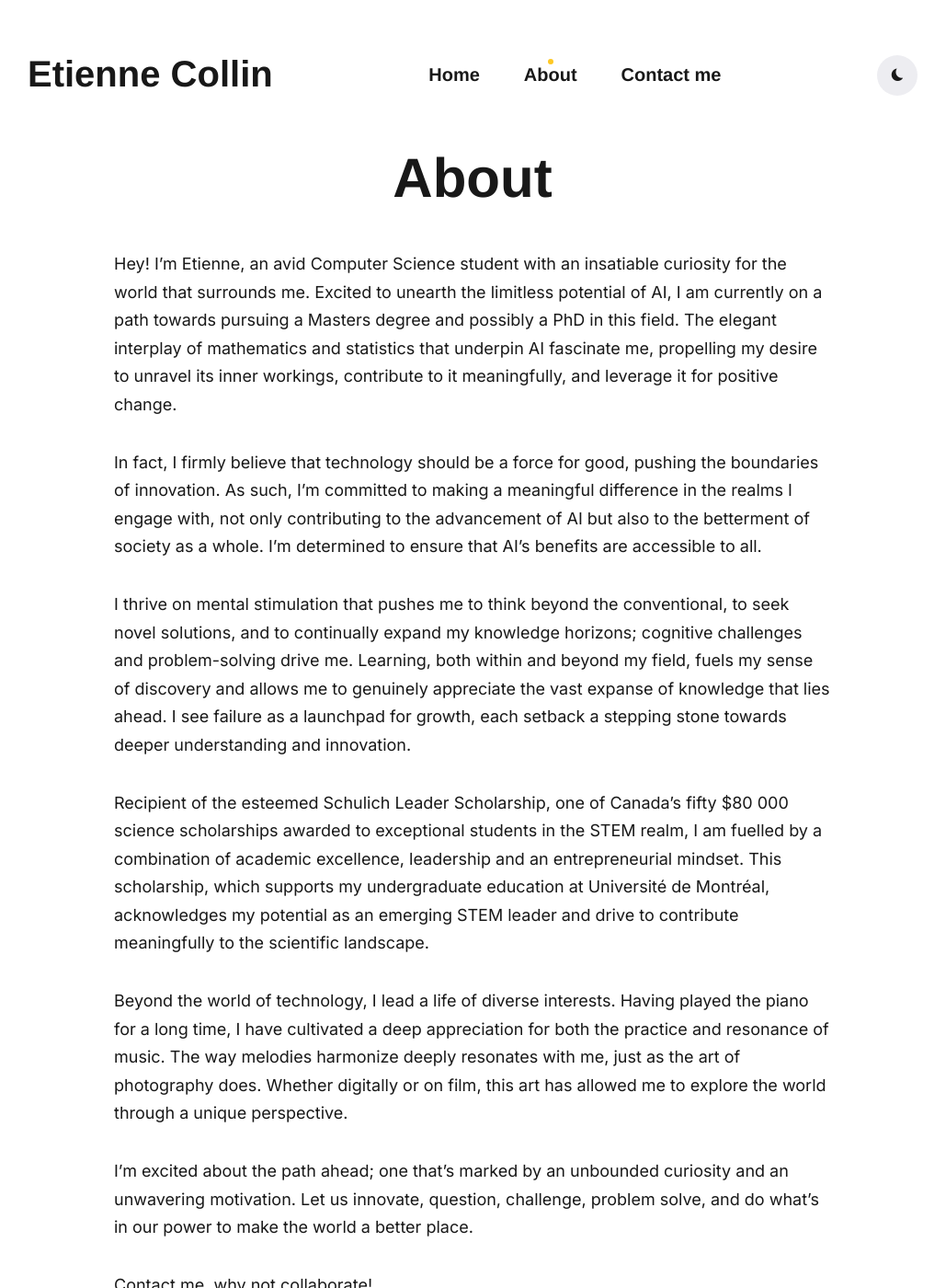
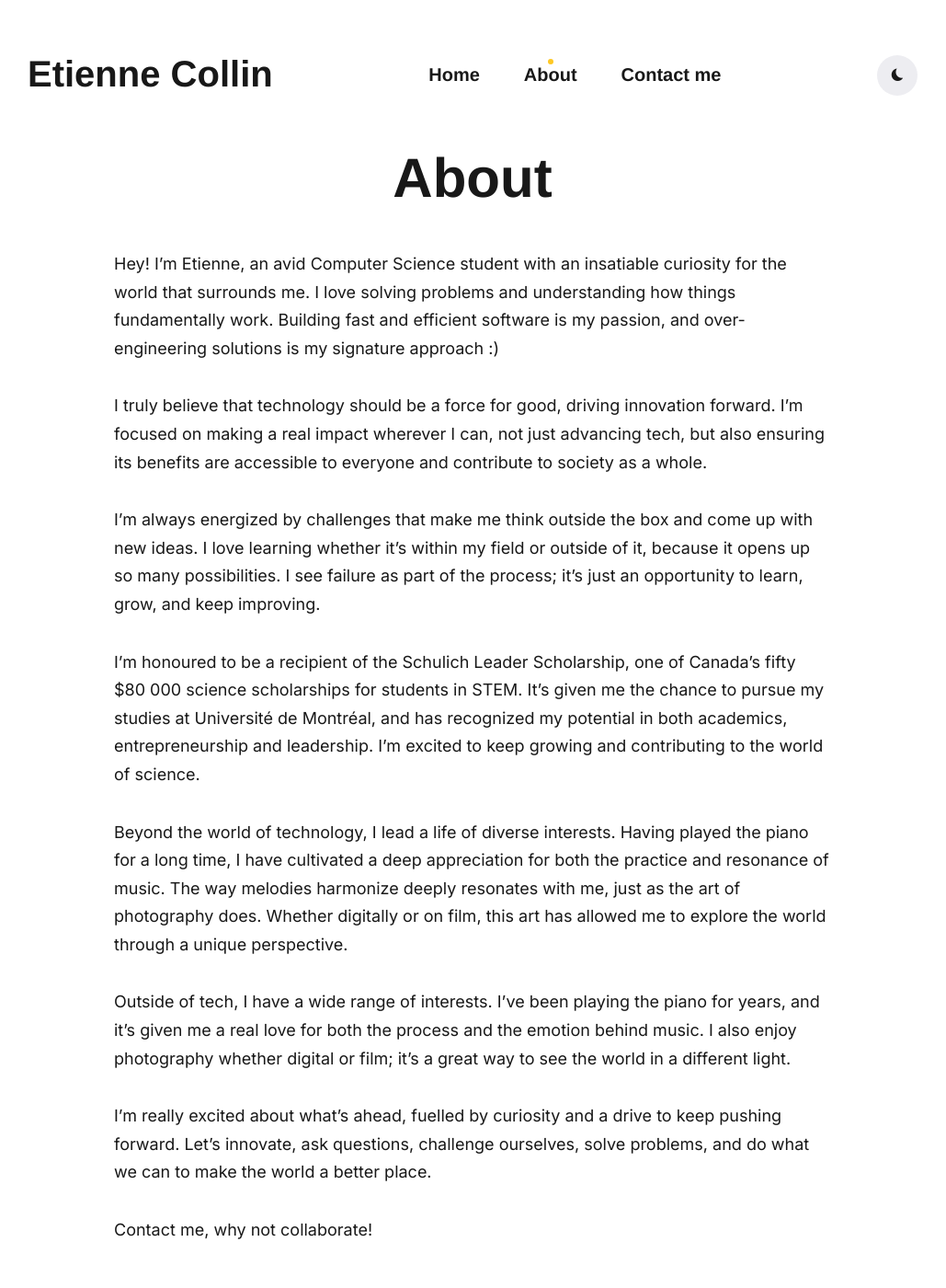
Before and after one commit to etiennecollin/etiennecollin.github.io, a Jekyll site: the page built from _pages/about.md, in a window 1280 px wide and 1400 px high. Shown: the whole window at 92% size, without its empty margins (126-1155 px from the left). Built offline with Jekyll 4.4.1, drawn with Linux system fonts in a browser that asks for light colours; nearby versions of some CDN libraries; some web fonts are replaced; some of the changed text lies outside the part shown.

Commit message:
Updated about me and bio

```diff
--- a/_pages/about.md
+++ b/_pages/about.md
@@ -5,23 +5,21 @@ permalink: /about/
 image:
 ---
 
-Hey! I'm Etienne, an avid Computer Science student with an insatiable curiosity for the world that surrounds me. Excited to unearth the limitless potential of AI, I am currently on a path towards pursuing a Masters degree and possibly a PhD in this field. The elegant interplay of mathematics and statistics that underpin AI fascinate me, propelling my desire to unravel its inner workings, contribute to it meaningfully, and leverage it for positive change.
+Hey! I'm Etienne, an avid Computer Science student with an insatiable curiosity for the world that surrounds me. I love solving problems and understanding how things fundamentally work. Building fast and efficient software is my passion, and over-engineering solutions is my signature approach :)
 
-In fact, I firmly believe that technology should be a force for good, pushing the boundaries of innovation. As such, I’m committed to making a meaningful difference in the realms I engage with, not only contributing to the advancement of AI but also to the betterment of society as a whole. I'm determined to ensure that AI’s benefits are accessible to all.
+I truly believe that technology should be a force for good, driving innovation forward. I’m focused on making a real impact wherever I can, not just advancing tech, but also ensuring its benefits are accessible to everyone and contribute to society as a whole.
 
-I thrive on mental stimulation that pushes me to think beyond the conventional, to seek novel solutions, and to continually expand my knowledge horizons; cognitive challenges and problem-solving drive me. Learning, both within and beyond my field, fuels my sense of discovery and allows me to genuinely appreciate the vast expanse of knowledge that lies ahead. I see failure as a launchpad for growth, each setback a stepping stone towards deeper understanding and innovation.
+I’m always energized by challenges that make me think outside the box and come up with new ideas. I love learning whether it’s within my field or outside of it, because it opens up so many possibilities. I see failure as part of the process; it’s just an opportunity to learn, grow, and keep improving.
 
-Recipient of the esteemed Schulich Leader Scholarship, one of Canada's fifty \$80 000 science scholarships awarded to exceptional students in the STEM realm, I am fuelled by a combination of academic excellence, leadership and an entrepreneurial mindset. This scholarship, which supports my undergraduate education at Université de Montréal, acknowledges my potential as an emerging STEM leader and drive to contribute meaningfully to the scientific landscape.
+I’m honoured to be a recipient of the Schulich Leader Scholarship, one of Canada’s fifty \$80 000 science scholarships for students in STEM. It’s given me the chance to pursue my studies at Université de Montréal, and has recognized my potential in both academics, entrepreneurship and leadership. I’m excited to keep growing and contributing to the world of science.
 
 Beyond the world of technology, I lead a life of diverse interests. Having played the piano for a long time, I have cultivated a deep appreciation for both the practice and resonance of music. The way melodies harmonize deeply resonates with me, just as the art of photography does. Whether digitally or on film, this art has allowed me to explore the world through a unique perspective.
 
-I'm excited about the path ahead; one that's marked by an unbounded curiosity and an unwavering motivation. Let us innovate, question, challenge, problem solve, and do what's in our power to make the world a better place.
+Outside of tech, I have a wide range of interests. I’ve been playing the piano for years, and it’s given me a real love for both the process and the emotion behind music. I also enjoy photography whether digital or film; it’s a great way to see the world in a different light.
+
+I’m really excited about what’s ahead, fuelled by curiosity and a drive to keep pushing forward. Let’s innovate, ask questions, challenge ourselves, solve problems, and do what we can to make the world a better place.
 
 Contact me, why not collaborate!
-
----
-
-> TLDR: Hey! My name is Etienne. I'm a computer science student and Schulich Leader at Université de Montréal fascinated by artificial intelligence. I live a life diverse of interests, from computer science and technology to music and photography. I thrive on problem solving and learning new things about everything I encounter. I try to always stay curious and have a positive impact on my environment.
 
 ---
 
```
Also changed, not shown: _data/settings.yml (+6 -6 lines).
